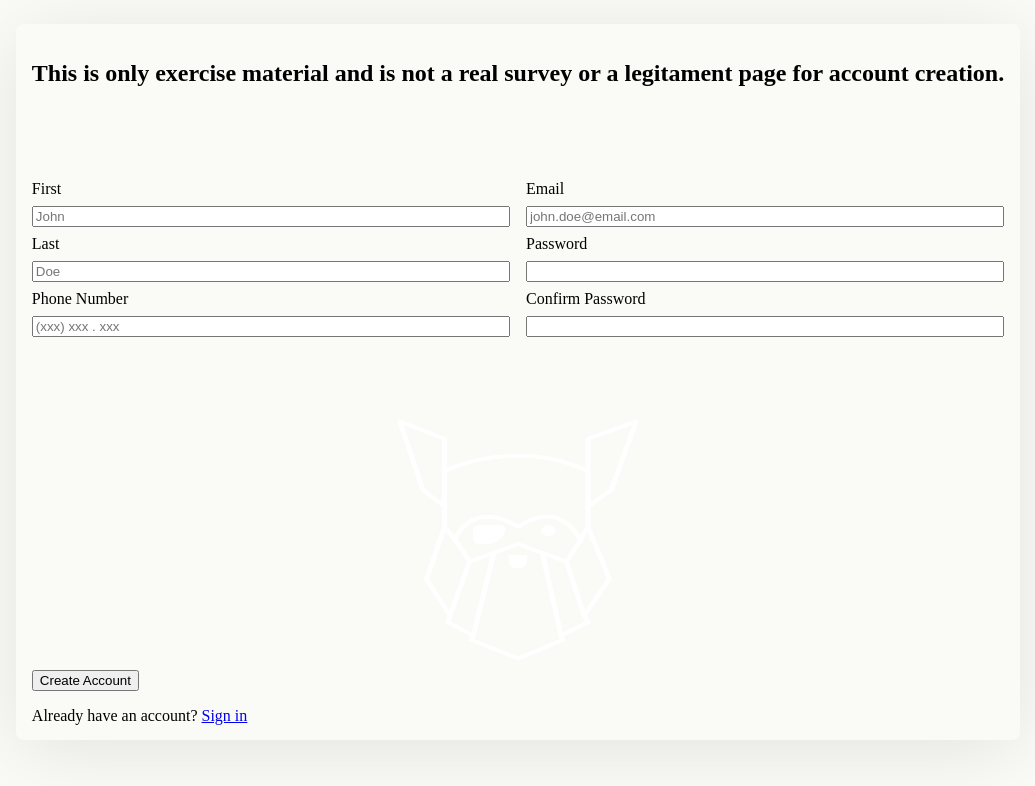
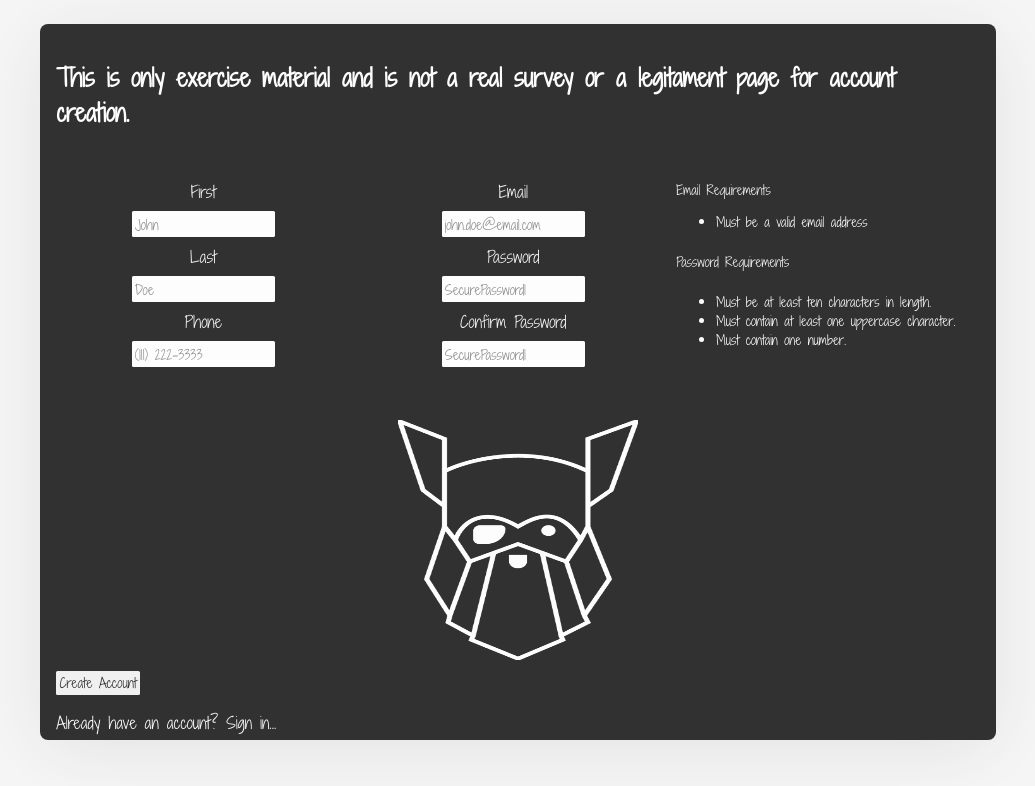
Before and after one commit to AveryRane/Sign_up_form, a plain HTML site: page index.html in a window 1280 px wide. Shown: the whole page, without its empty margins (130-1165 px from the left). Drawn offline with Linux system fonts and the light colour scheme.

Commit message:
simpler design and added javascript validation for password and email

```diff
--- a/index.html
+++ b/index.html
@@ -9,7 +9,7 @@
 		<script src="./script.js" defer></script>
 	</head>
 	<body>
-		<form action="post" id="form">
+		<form id="form">
 			<section id="header">
 				<h2>
 					This is only exercise material and is not a real survey or a
@@ -37,42 +37,71 @@
 					class="textArea"
 				/>
 
-				<label for="phoneNumber">Phone Number</label>
+				<label for="phoneNumber">Phone</label>
 				<input
-					type="text"
+					type="tel"
 					name="phoneNumber"
 					id="phoneNumber"
 					class="textArea"
-					placeholder="(xxx) xxx . xxx"
+					placeholder="(111) 222-3333"
 				/>
 			</section>
 
 			<section id="loginInfo">
 				<label for="email">Email</label>
 				<input
+					required
+					pattern="[^@s]+@[^@s]+.[^@s]+"
+					title="Invalid email address"
 					type="email"
 					name="email"
 					id="email"
 					placeholder="john.doe@email.com"
-					class="textArea"
 				/>
 
 				<label for="password">Password</label>
-				<input type="password" name="password" id="password" />
+				<input
+					required
+					pattern="^(?=.*[0-9])(?=.*[a-z])(?=.*[A-Z])(?=\S+$).{10,}$"
+					title="Invalid Password"
+					type="password"
+					name="password"
+					id="password"
+					placeholder="SecurePassword1"
+				/>
 
 				<label for="passwordConfirm">Confirm Password</label>
 				<input
+					required
+					pattern="^(?=.*[0-9])(?=.*[a-z])(?=.*[A-Z])(?=\S+$).{10,}$"
+					title="Invalid Password"
 					type="password"
 					name="passwordConfirm"
 					id="passwordConfirm"
-					class="textArea"
+					placeholder="SecurePassword1"
 				/>
+			</section>
+			<section id="requirements">
+				<section id="emailRequirements">
+					<label for="email"> Email Requirements</label>
+					<ul>
+						<li>Must be a valid email address</li>
+					</ul>
+				</section>
+				<label for="password"> Password Requirements </label>
+				<section id="passwordRequirements">
+					<ul>
+						<li>Must be at least ten characters in length.</li>
+						<li>Must contain at least one uppercase character.</li>
+						<li>Must contain one number.</li>
+					</ul>
+				</section>
 			</section>
 			<section id="footer">
 				<input type="submit" value="Create Account" class="btn" />
 				<p>
 					Already have an account?
-					<a href="https://www.theodinproject.com/">Sign in</a>
+					<a href="https://www.theodinproject.com/" class="link">Sign in...</a>
 				</p>
 			</section>
 		</form>
--- a/public/styles.css
+++ b/public/styles.css
@@ -1,23 +1,38 @@
+/* shadows-into-light-two-regular - latin */
+@font-face {
+	font-display: swap; /* Check https://developer.mozilla.org/en-US/docs/Web/CSS/@font-face/font-display for other options. */
+	font-family: 'Shadows Into Light Two';
+	font-style: normal;
+	font-weight: 400;
+	src: url('./assets/shadows-into-light-two-v17-latin-regular.woff2')
+		format('woff2'); /* Chrome 36+, Opera 23+, Firefox 39+, Safari 12+, iOS 10+ */
+}
 :root {
 	--shadow: 0px 10px 77px -3px rgba(0, 0, 0, 0.1);
 	--pad: 0.5rem;
+	--mainFont: 'Shadows Into Light Two';
+	--hoverColor: rgb(175, 251, 192);
+	--labelColor: whitesmoke;
+	--labelColerHover: rgb(99, 98, 98);
+	--notValid: rgb(253, 95, 95);
+	--valid: rgb(129, 254, 129);
 }
-
 body {
 	display: flex;
 	flex-direction: column;
 	justify-content: center;
 	align-items: center;
-	background-color: rgb(250, 250, 246);
+	background-color: rgb(245, 245, 245);
 	height: 100%;
 	width: 100%;
 }
 
 form {
+	font-family: var(--mainFont);
 	margin: 1rem;
 	display: grid;
-	grid-template-rows: [formTop] 20% [inputAreaStart] 70% [inputAreaEnd] 10% [formBottom];
-	grid-template-columns: [formLeft] 50% [formCenter] 50% [formRight];
+	grid-template-rows: [formTop] 20% [inputAreaStart] 35% [inputAreaMiddle] 35% [inputAreaEnd] 10% [formBottom];
+	grid-template-columns: [formLeft] 33% [formCenterLeft] 33% [formCenterRight] 33% [formRight];
 	border-radius: 0.5rem;
 	min-height: 700px;
 	min-width: 500px;
@@ -25,6 +40,9 @@ form {
 	background: url(./images/odin-lined.png) no-repeat;
 	background-size: 15rem 15rem;
 	background-position: bottom 5rem center;
+	background-color: rgb(1, 1, 1);
+	color: white;
+	opacity: 0.8;
 	padding: var(--pad);
 }
 #header {
@@ -35,21 +53,83 @@ form {
 	display: flex;
 	flex-flow: column wrap;
 	justify-content: flex-start;
+	align-items: center;
 	gap: 0.5rem;
 	padding: var(--pad);
-	grid-area: inputAreaStart / formLeft / inputAreaEnd / formCenter;
+	grid-area: inputAreaStart / formLeft / inputAreaMiddle / formCenterLeft;
 }
-
+#requirements {
+	font-size: small;
+	display: flex;
+	flex-flow: column nowrap;
+	justify-content: flex-start;
+	align-items: space-around;
+	gap: 0.5rem;
+	padding: var(--pad);
+	grid-area: inputAreaStart / formCenterRight / inputAreaEnd / formRight;
+}
 #loginInfo {
 	display: flex;
 	flex-flow: column wrap;
 	justify-content: flex-start;
+	align-items: center;
 	gap: 0.5rem;
 	padding: var(--pad);
-	grid-area: inputAreaStart / formCenter / inputAreaEnd / formRight;
+	grid-area: inputAreaStart / formCenterLeft / inputAreaEnd / formCenterRight;
 }
 
 #footer {
 	padding: var(--pad);
 	grid-area: inputAreaEnd / formLeft / formBottom / formRight;
 }
+
+input {
+	font-family: var(--mainFont);
+	border-radius: 0.1rem;
+	max-width: 100%;
+	min-height: 1.5rem;
+	padding-left: 0.2rem;
+	padding-right: 0.2rem;
+	outline: none;
+	border: none;
+}
+
+.on {
+	outline: 0.2rem inset var(--hoverColor);
+}
+
+.link:link,
+.link:visited,
+.link:active {
+	text-decoration: none;
+	color: whitesmoke;
+	font-size: scale(1.5rem);
+}
+label {
+	color: var(--labelColor);
+}
+label:hover {
+	color: var(--labelColerHover);
+	transform: 0.5s;
+	cursor: pointer;
+}
+
+.link:hover {
+	color: var(--hoverColor);
+	transform: 0.5s;
+	cursor: pointer;
+}
+.btn {
+	font-family: var(--mainFont);
+}
+.btn:hover {
+	transform: scale(1.05);
+	transform: 0.5s;
+	cursor: pointer;
+	color: var(--hoverColor);
+	background-color: black;
+}
+input:hover {
+	transform: scale(1.05);
+	transform: 0.5s;
+}
--- a/script.js
+++ b/script.js
@@ -0,0 +1,45 @@
+const email = document.querySelector('#email');
+const password = document.querySelector('#password');
+const confirmPassword = document.querySelector('#passwordConfirm');
+const creatAccount = document.querySelector('.btn');
+const inputs = document.querySelectorAll('input');
+
+inputs.forEach(input => {
+	input.addEventListener('focus', e => {
+		input.classList.add('on');
+	});
+	input.addEventListener('blur', event => {
+		input.classList.remove('on');
+	});
+});
+
+creatAccount.addEventListener('click', () => {
+	validateEmail();
+	validatePassword();
+});
+
+function validateEmail() {
+	let validRegex =
+		/^[a-zA-Z0-9.!#$%&'*+/=?^_`{|}~-]+@[a-zA-Z0-9-]+(?:\.[a-zA-Z0-9-]+)*$/;
+
+	if (email.value.match(validRegex)) {
+		console.log('Valid email address!');
+		return true;
+	} else {
+		console.log('Invalid email address!');
+		return false;
+	}
+}
+function validatePassword() {
+	let validRegex = /^(?=.*[0-9])(?=.*[a-z])(?=.*[A-Z])(?=\S+$).{10,}$/;
+	if (
+		password.value.match(validRegex) &&
+		password.value == confirmPassword.value
+	) {
+		console.log('Valid Password');
+		return true;
+	} else {
+		console.log('Invalid Password');
+		return false;
+	}
+}
```
Also changed, not shown: public/assets/shadows-into-light-two-v17-latin-regular.woff2 (added), public/images/background-img.jpg (deleted), public/images/deer.jpg (deleted), public/images/stag.jpg (deleted), 2 other files.
